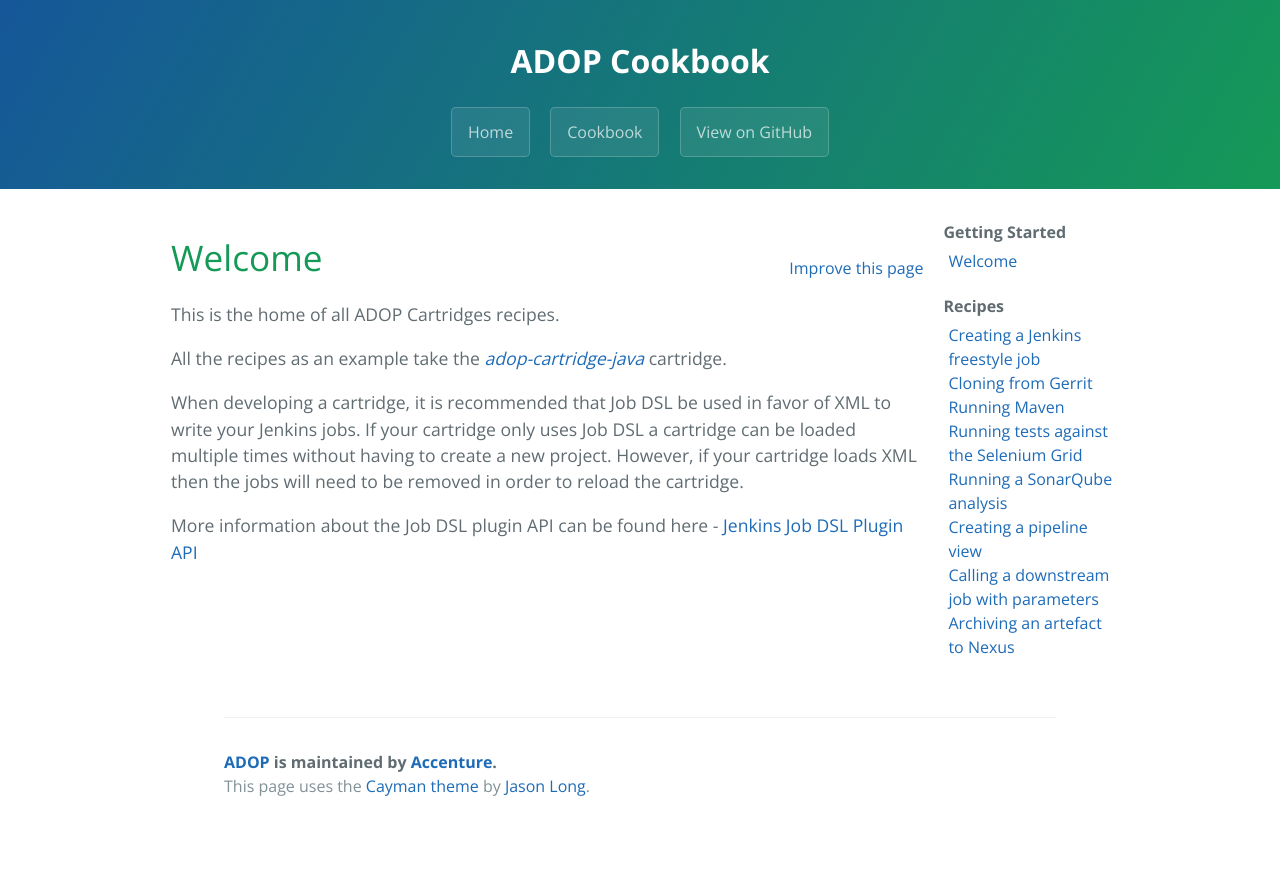
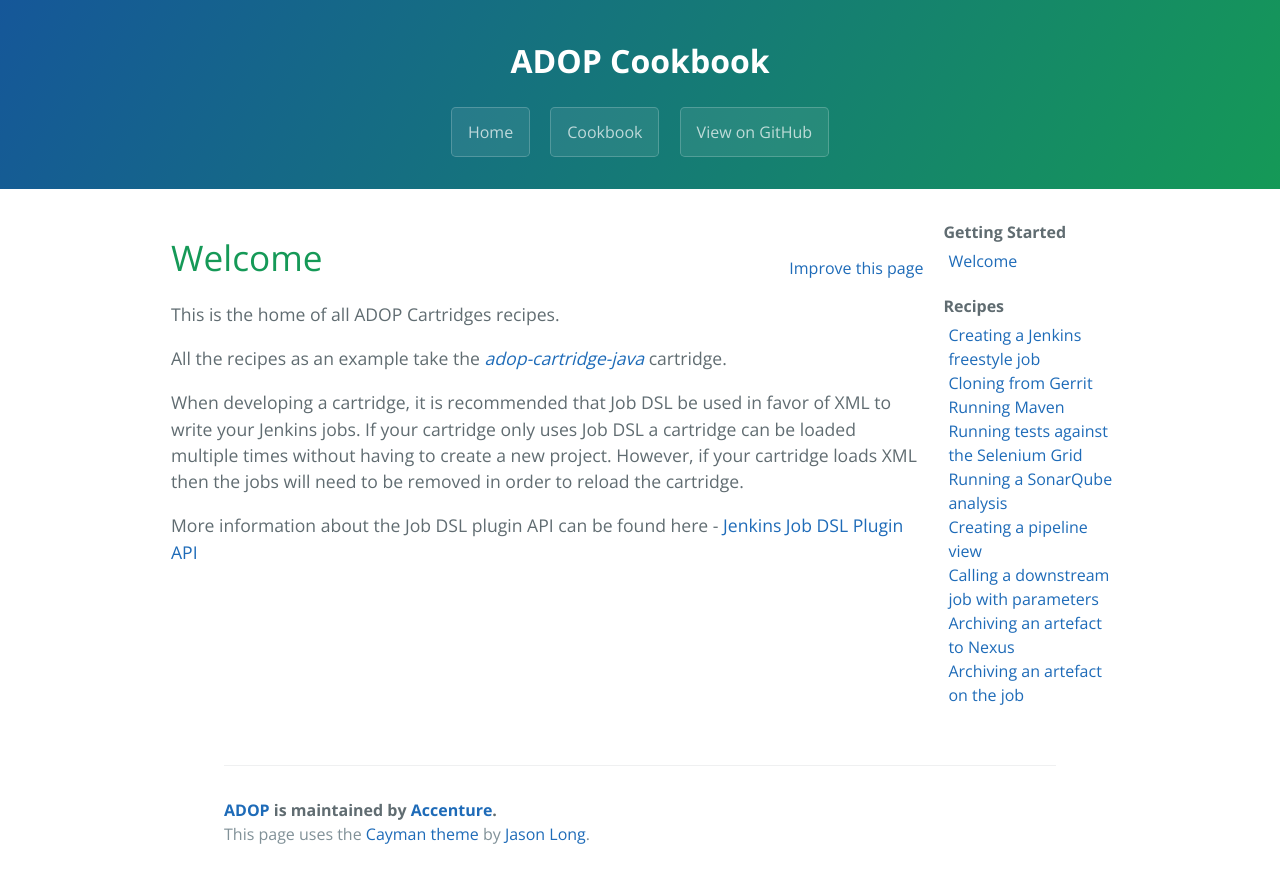
Before and after one commit to alexeymhv/adop-cartridges-cookbook, a Jekyll site: the page built from _docs/welcome.md, in a window 1280 px wide. Shown: the top 883 px of the page. Built offline with Jekyll 4.4.1, drawn with Linux system fonts in a browser that asks for light colours; part of the change alters nothing that is shown.

Commit message:
Update docs.yml

```diff
--- a/_data/docs.yml
+++ b/_data/docs.yml
@@ -12,4 +12,4 @@
   - recipes/creating-pipeline-view
   - recipes/calling-downstream-job
   - recipes/archiving-artefact-to-nexus
-  - recipes/archiving-artefact-on-job
+  - recipes/archiving-artifact-on-job
```
